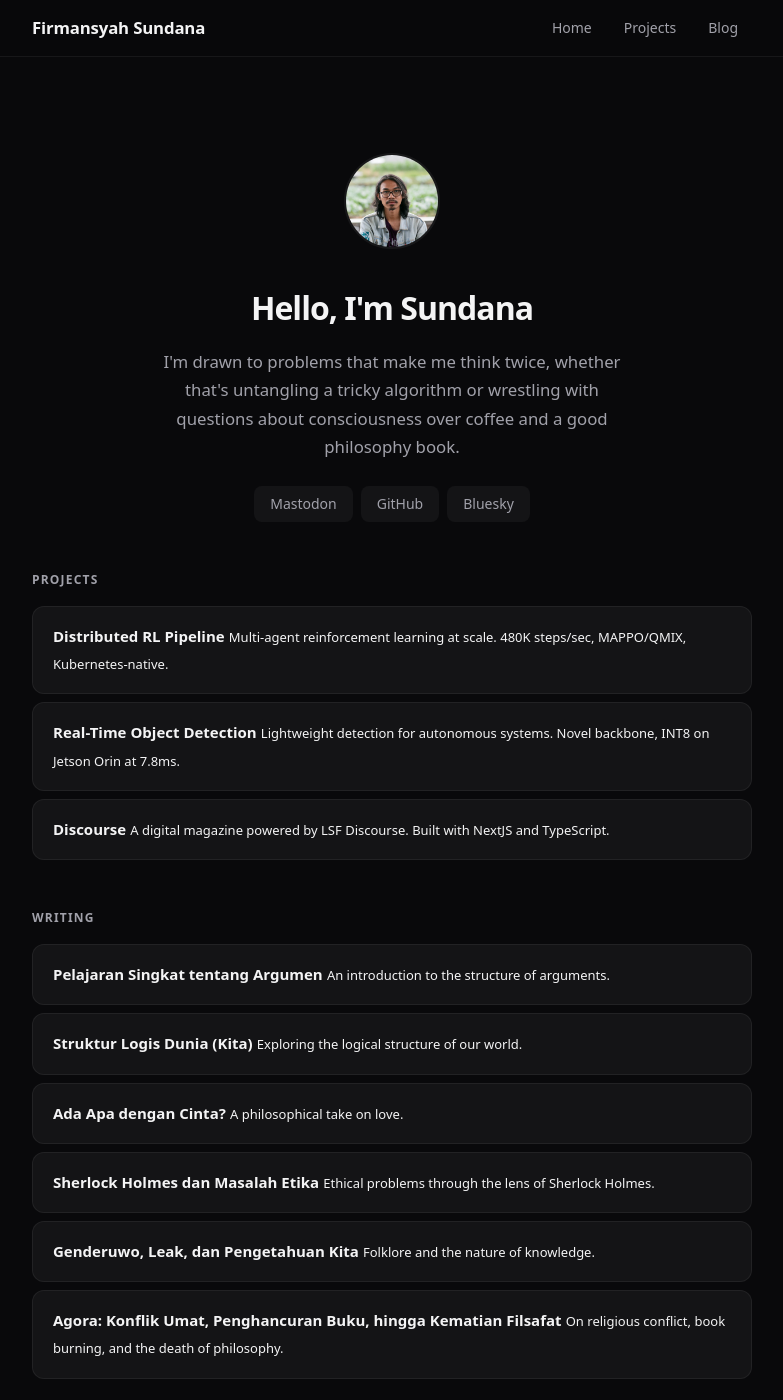
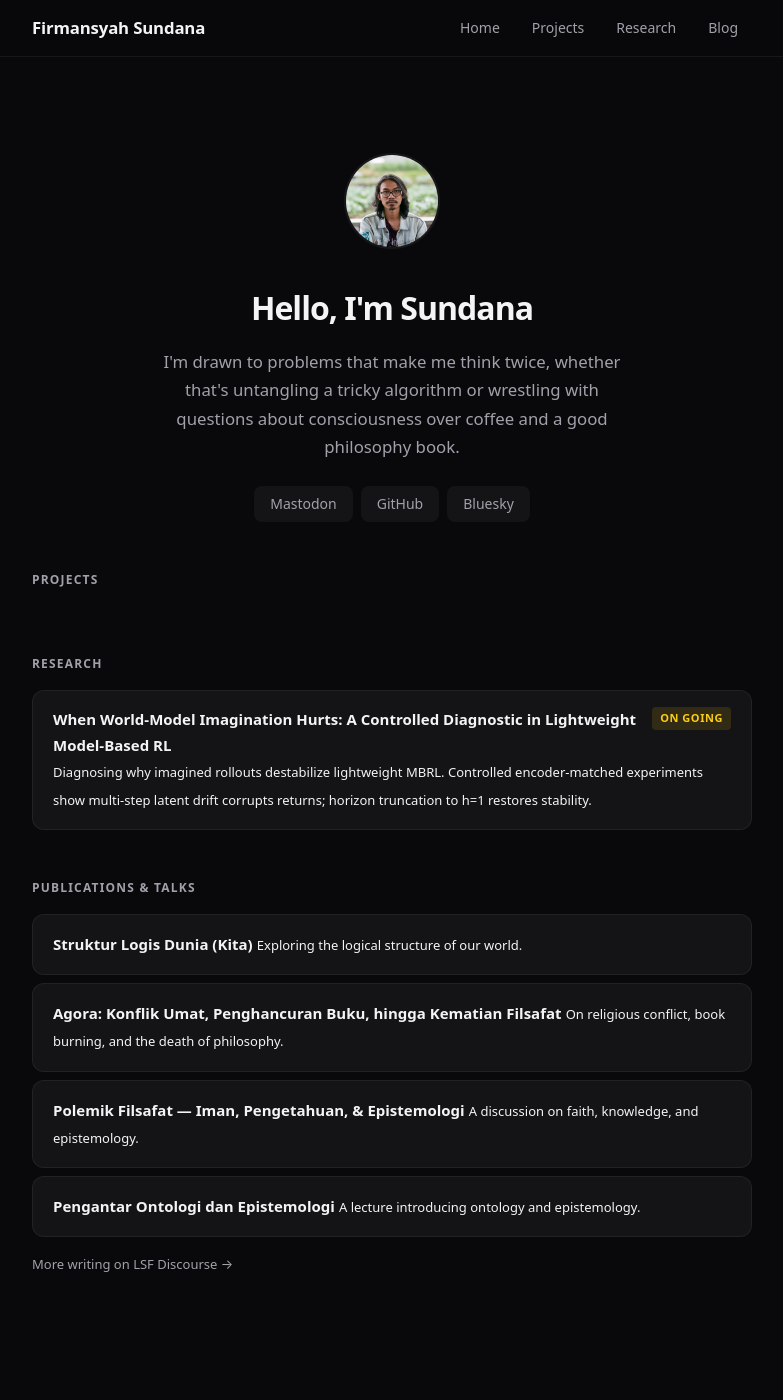
Before and after one commit to sundana/sundana.github.io, a Jekyll site: the page built from index.html, in a window 1280 px wide and 1400 px high. Shown: the whole window, without its empty margins (248-1031 px from the left). Built offline with Jekyll 4.4.1, drawn with Linux system fonts in a browser that asks for light colours; some of the changed text lies outside the part shown.

Commit message:
create research page

```diff
--- a/_config.yml
+++ b/_config.yml
@@ -10,6 +10,26 @@ markdown: kramdown
 plugins:
   - jekyll-feed
   - jekyll-seo-tag
+
+collections:
+  projects:
+    output: true
+    permalink: /projects/:name.html
+  research:
+    output: true
+    permalink: /research/:name.html
+
+defaults:
+  - scope:
+      path: ""
+      type: "projects"
+    values:
+      layout: project
+  - scope:
+      path: ""
+      type: "research"
+    values:
+      layout: research
 
 exclude:
   - Gemfile
--- a/_layouts/default.html
+++ b/_layouts/default.html
@@ -19,6 +32,7 @@
       <nav>
         <a href="/">Home</a>
         <a href="/projects">Projects</a>
+        <a href="/research">Research</a>
         <a href="/blog">Blog</a>
       </nav>
     </div>
--- /dev/null
+++ b/_research/world-model-imagination.md
@@ -0,0 +1,13 @@
+---
+title: "When World-Model Imagination Hurts: A Controlled Diagnostic in Lightweight Model-Based RL"
+status: ongoing
+desc: Diagnosing why imagined rollouts destabilize lightweight MBRL. Controlled encoder-matched experiments show multi-step latent drift corrupts returns; horizon truncation to h=1 restores stability.
+---
+
+Model-based reinforcement learning (MBRL) often attributes sample-efficiency gains to imagined rollouts, but these gains can be confounded by larger model capacity rather than by imagination per se. We study lightweight MBRL under matched parameter budgets on a MiniGrid credit-assignment ladder and add a same-encoder control that toggles imagination on/off while keeping representation capacity and online world-model training fixed.
+
+Across two credit-assignment tasks, model-free PPO is consistently more stable under matched budgets, while unrestricted imagined rollouts introduce mid-training collapse that widens with task horizon. Same-encoder controls reveal that $DoorKey-5x5$ imag-OFF is perfectly stable ($15/15$ clean sustain) against $4/15$ imag-ON, and on $Empty-16x16$ the corresponding ratio is $11/15$ vs. $0/15$.
+
+Diagnostics show that the world model is one-step accurate (5&ndash;7&times; better than persistence), yet its multi-step autoregressive latent rollouts drift monotonically to the inter-step latent scale within the imagination horizon, corrupting imagined returns. Ablations confirm that horizon truncation to <em>h=1</em> substantially improves stability (clean sustain $3/5$, final-5 $0.96$), whereas lower synthetic-data mix ratios and drift-based gating provide limited or inconsistent recovery, indicating that lightweight imagination remains fragile unless rollout length is tightly controlled.
+
+<p>On exploration-bottlenecked tasks, both methods are limited by stochastic reward discovery, establishing the credit-assignment regime as a necessary precondition for any imagination benefit. Our results bound the operating regime where lightweight imagination is unsafe and identify horizon-limited or representation-auxiliary use of small world models as safer than unrestricted multi-step imagination in lightweight MBRL.</p>
--- a/index.html
+++ b/index.html
@@ -18,59 +18,57 @@ layout: default
   <div class="section">
     <h2 class="section-title">Projects</h2>
     <div class="card-list">
-      <a href="/projects/rl-pipeline" class="card">
-        <span class="card-title">Distributed RL Pipeline</span>
-        <span class="card-desc">Multi-agent reinforcement learning at scale. 480K steps/sec, MAPPO/QMIX, Kubernetes-native.</span>
-      </a>
-      <a href="/projects/cv-thesis" class="card">
-        <span class="card-title">Real-Time Object Detection</span>
-        <span class="card-desc">Lightweight detection for autonomous systems. Novel backbone, INT8 on Jetson Orin at 7.8ms.</span>
-      </a>
-      <a href="https://lsfdiscourse.vercel.app" target="_blank" class="card">
-        <span class="card-title">Discourse</span>
-        <span class="card-desc">A digital magazine powered by LSF Discourse. Built with NextJS and TypeScript.</span>
-      </a>
+      {% for project in site.projects %}
+        <a href="{% if project.external %}{{ project.external_url }}{% else %}{{ project.url }}{% endif %}"
+           {% if project.external %}target="_blank"{% endif %} class="card">
+          <span class="card-title">{{ project.title }}</span>
+          <span class="card-desc">{{ project.desc }}</span>
+        </a>
+      {% endfor %}
     </div>
   </div>
 
   <div class="section">
-    <h2 class="section-title">Writing</h2>
+    <h2 class="section-title">Research</h2>
     <div class="card-list">
-      <a href="https://lsfdiscourse.org/artikel/pelajaran-singkat-tentang-argumen" target="_blank" class="card">
-        <span class="card-title">Pelajaran Singkat tentang Argumen</span>
-        <span class="card-desc">An introduction to the structure of arguments.</span>
-      </a>
+      {% for research in site.research %}
+        <a href="{{ research.url }}" class="card">
+          <div class="card-row">
+            <span class="card-title">{{ research.title }}</span>
+            <span class="card-tag {% if research.status == 'ongoing' %}tag-ongoing{% else %}tag-published{% endif %}">
+              {% if research.status == 'ongoing' %}On Going{% else %}Published{% endif %}
+            </span>
+          </div>
+          <span class="card-desc">{{ research.desc }}</span>
+        </a>
+      {% endfor %}
+    </div>
+  </div>
+
+  <div class="section">
+    <h2 class="section-title">Publications &amp; Talks</h2>
+    <div class="card-list">
       <a href="https://lsfdiscourse.org/artikel/struktur-logis-dunia-kita" target="_blank" class="card">
         <span class="card-title">Struktur Logis Dunia (Kita)</span>
         <span class="card-desc">Exploring the logical structure of our world.</span>
-      </a>
-      <a href="https://lsfdiscourse.org/artikel/ada-apa-dengan-cinta" target="_blank" class="card">
-        <span class="card-title">Ada Apa dengan Cinta?</span>
-        <span class="card-desc">A philosophical take on love.</span>
-      </a>
-      <a href="https://lsfdiscourse.org/artikel/sherlock-holmes-dan-masalah-etika" target="_blank" class="card">
-        <span class="card-title">Sherlock Holmes dan Masalah Etika</span>
-        <span class="card-desc">Ethical problems through the lens of Sherlock Holmes.</span>
-      </a>
-      <a href="https://lsfdiscourse.org/artikel/genderuwo-leak-dan-pengetahuan-kita" target="_blank" class="card">
-        <span class="card-title">Genderuwo, Leak, dan Pengetahuan Kita</span>
-        <span class="card-desc">Folklore and the nature of knowledge.</span>
       </a>
       <a href="https://lsfdiscourse.org/artikel/agora-konflik-umat-penghancuran-buku-hingga-kematian-filsafat"
         target="_blank" class="card">
         <span class="card-title">Agora: Konflik Umat, Penghancuran Buku, hingga Kematian Filsafat</span>
         <span class="card-desc">On religious conflict, book burning, and the death of philosophy.</span>
       </a>
-    </div>
-  </div>
-
-  <div class="section">
-    <h2 class="section-title">Teaching</h2>
-    <div class="card-list">
+      <a href="https://www.youtube.com/watch?v=SlukaKGRb8U" target="_blank" class="card">
+        <span class="card-title">Polemik Filsafat &mdash; Iman, Pengetahuan, &amp; Epistemologi</span>
+        <span class="card-desc">A discussion on faith, knowledge, and epistemology.</span>
+      </a>
       <a href="https://www.youtube.com/watch?v=0qrIapY3m3k" target="_blank" class="card">
         <span class="card-title">Pengantar Ontologi dan Epistemologi</span>
-        <span class="card-desc">An introduction to ontology and epistemology.</span>
+        <span class="card-desc">A lecture introducing ontology and epistemology.</span>
       </a>
     </div>
+    <p style="margin-top: 1rem; font-size: 0.8125rem;">
+      <a href="https://lsfdiscourse.org/author/firmansyahsundana/" target="_blank">More writing on LSF Discourse
+        &rarr;</a>
+    </p>
   </div>
 </div>
--- a/styles/style.css
+++ b/styles/style.css
@@ -232,15 +232,44 @@ body > footer a:hover {
   border-color: rgba(255, 255, 255, 0.1);
 }
 
+.card-row {
+  display: flex;
+  align-items: flex-start;
+  gap: 0.5rem;
+}
+
 .card-title {
   font-weight: 600;
   font-size: 0.9375rem;
   color: var(--text);
+  flex: 1;
 }
 
 .card-desc {
   font-size: 0.8125rem;
-  margin-top: 0.25rem;
+  margin-top: 0.375rem;
+}
+
+.card-tag {
+  display: inline-block;
+  font-size: 0.6875rem;
+  font-weight: 600;
+  text-transform: uppercase;
+  letter-spacing: 0.05em;
+  padding: 2px 8px;
+  border-radius: 4px;
+  white-space: nowrap;
+  flex-shrink: 0;
+}
+
+.tag-ongoing {
+  background: rgba(250, 204, 21, 0.12);
+  color: #facc15;
+}
+
+.tag-published {
+  background: rgba(74, 222, 128, 0.12);
+  color: #4ade80;
 }
 
 /* ── Blog List ─────────────────────────────────────── */
@@ -340,6 +369,17 @@ article table {
 article table th {
   color: var(--text);
   font-weight: 600;
+}
+
+mjx-container {
+  color: var(--text);
+  overflow-x: auto;
+  overflow-y: hidden;
+  max-width: 100%;
+}
+
+mjx-container[display="true"] {
+  margin: 1.25rem 0;
 }
 
 article blockquote {
```
Also changed, not shown: other parts of _layouts/default.html (+13 -0 lines), AGENTS.md (+6 -2 lines), _layouts/project.html (added, +18 -0 lines), _layouts/research.html (added, +19 -0 lines), projects/cv-thesis.html (deleted, +0 -108 lines), projects/index.html (+7 -8 lines), projects/rl-pipeline.html (deleted, +0 -108 lines), research/index.html (added, +24 -0 lines).
